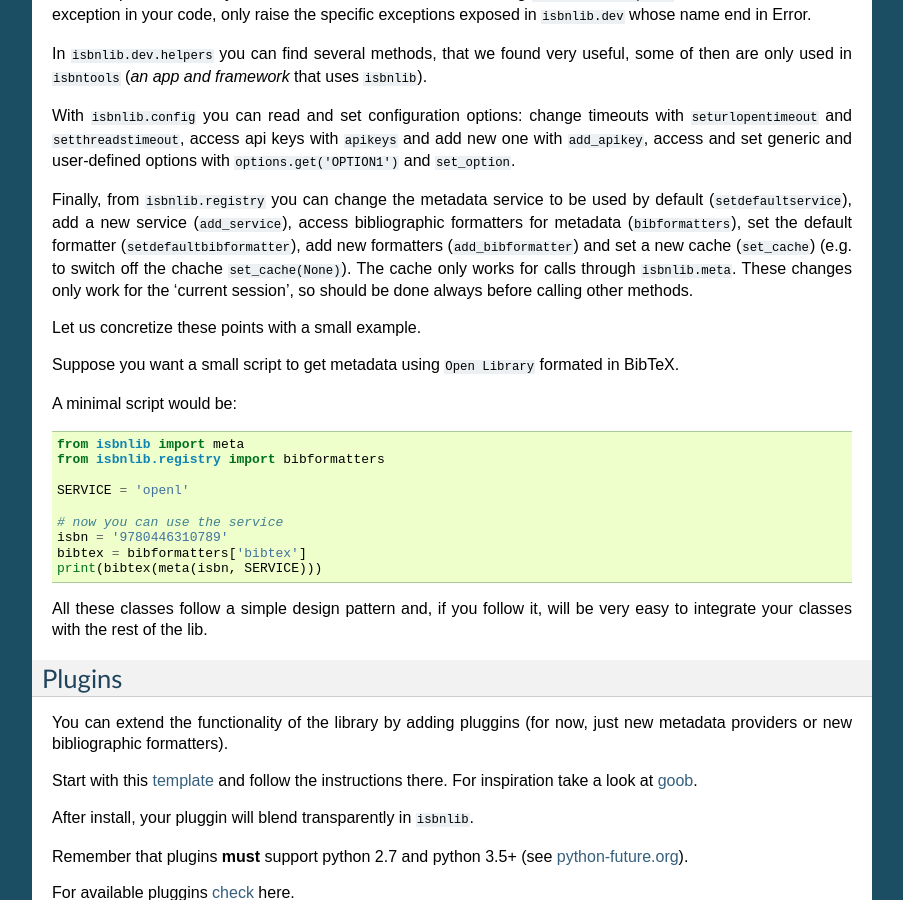
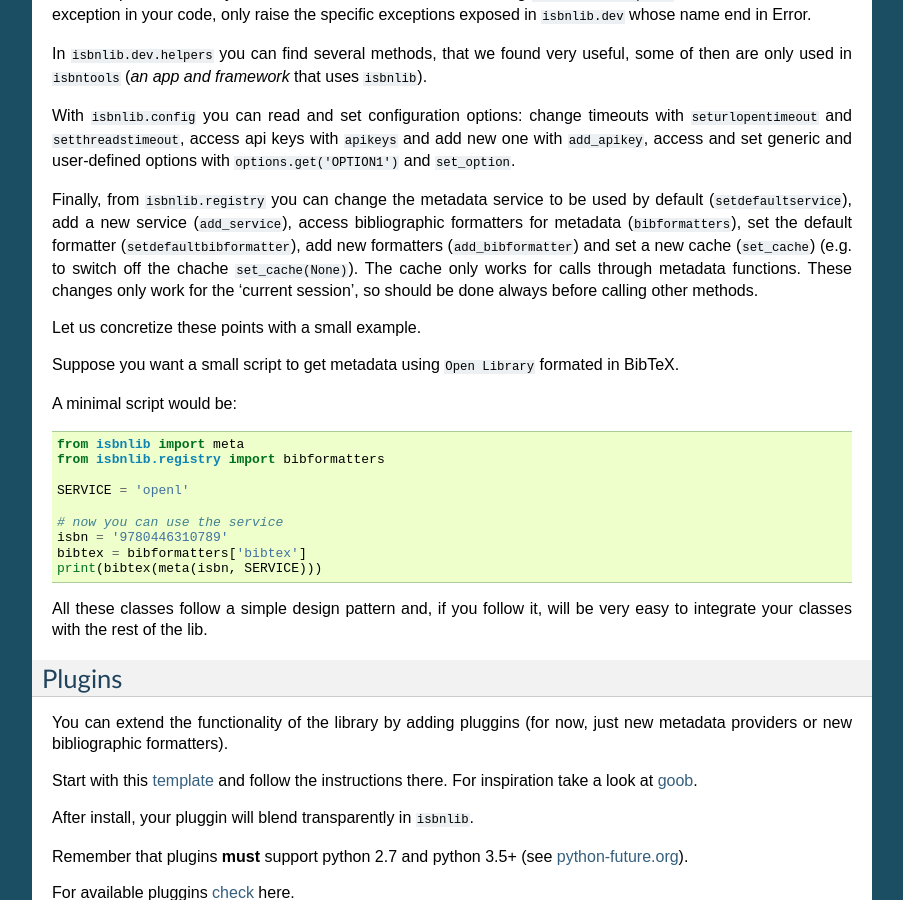
Before and after one commit to xlcnd/isbnlib, a Sphinx documentation site: the page built from docs/devs.rst, in a window 1280 px wide and 900 px high, scrolled down 2582 px. Shown: the whole window, without its empty margins (198-1101 px from the left). Built offline with Sphinx 7.4.7, drawn with Linux system fonts in a browser that asks for light colours.

Commit message:
correct info

```diff
--- a/README.rst
+++ b/README.rst
@@ -254,7 +254,7 @@ Finally, from ``isbnlib.registry`` you can change the metadata service to be use
 add a new service (``add_service``), access bibliographic formatters for metadata (``bibformatters``),
 set the default formatter (``setdefaultbibformatter``), add new formatters (``add_bibformatter``) and
 set a new cache (``set_cache``) (e.g. to switch off the chache ``set_cache(None)``).
-The cache only works for calls through ``isbnlib.meta``. These changes only work for the 'current session',
+The cache only works for calls through metadata functions. These changes only work for the 'current session',
 so should be done always before calling other methods.
 
 
--- a/docs/devs.rst
+++ b/docs/devs.rst
@@ -167,7 +167,7 @@ Finally, from ``isbnlib.registry`` you can change the metadata service to be use
 add a new service (``add_service``), access bibliographic formatters for metadata (``bibformatters``),
 set the default formatter (``setdefaultbibformatter``), add new formatters (``add_bibformatter``) and
 set a new cache (``set_cache``) (e.g. to switch off the chache ``set_cache(None)``).
-The cache only works for calls through ``isbnlib.meta``. These changes only work for the 'current session',
+The cache only works for calls through metadata functions. These changes only work for the 'current session',
 so should be done always before calling other methods.
 
 
```
